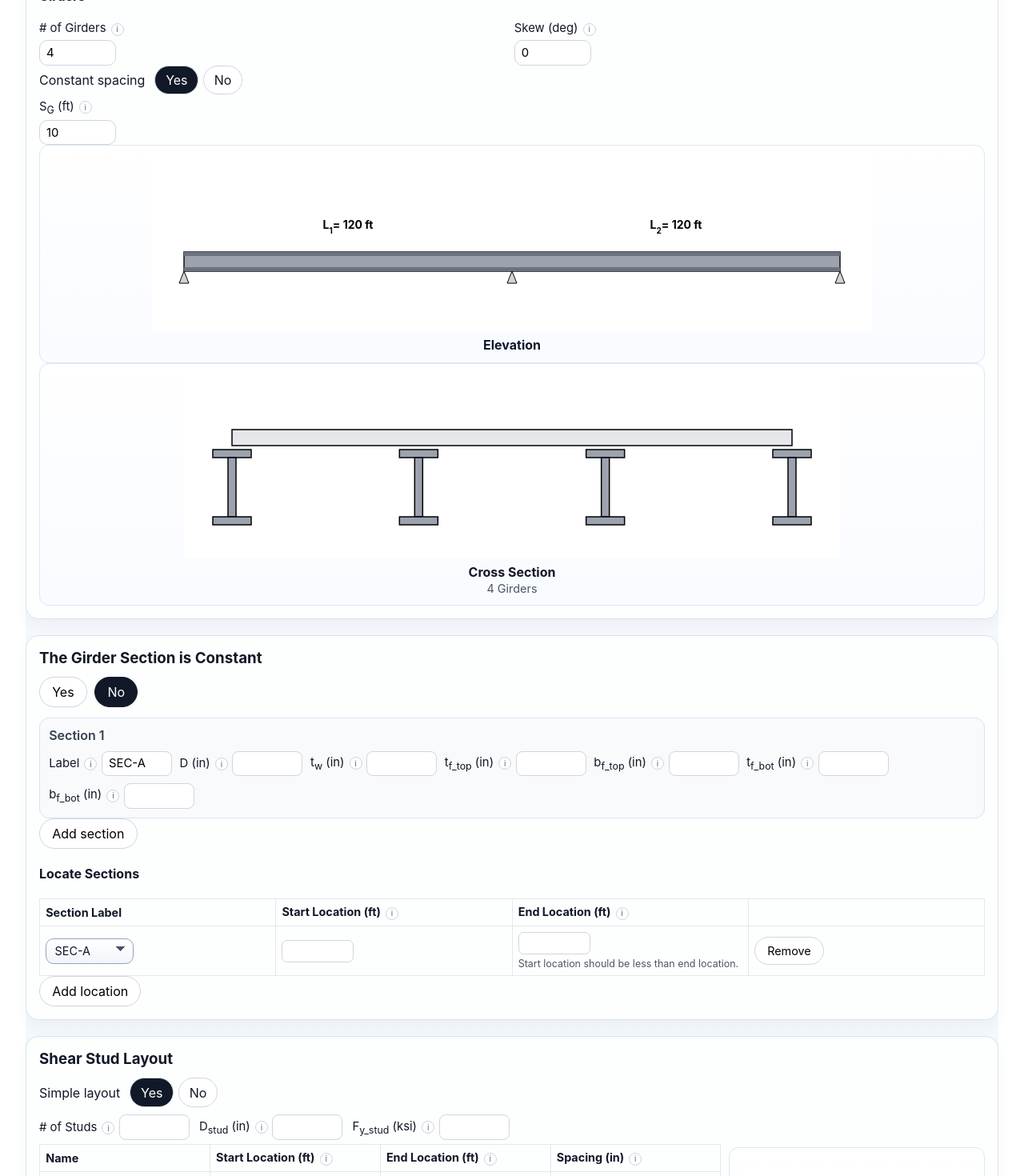
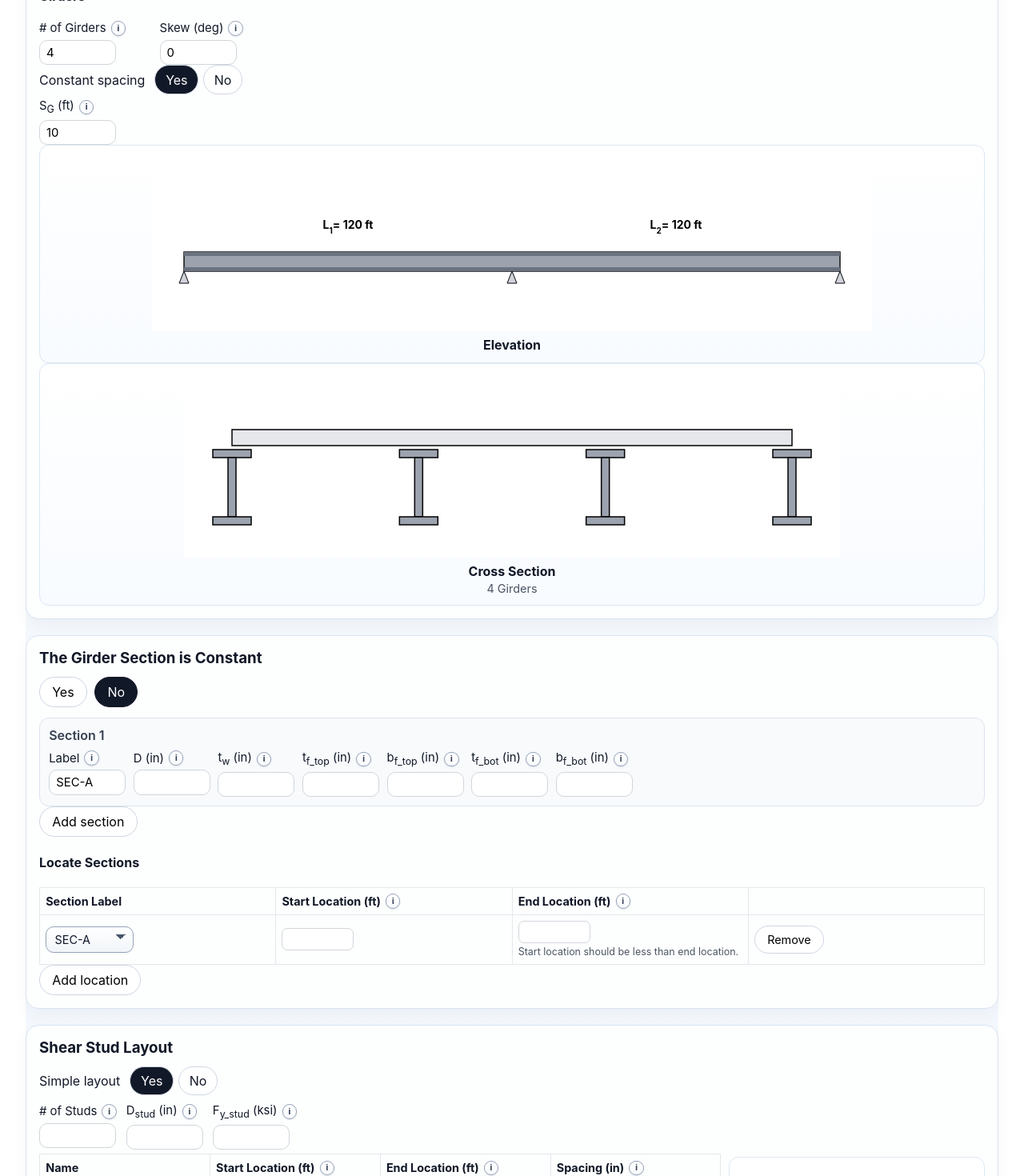
Before and after one commit to parkerallen22/Structural-Engineering-Calculation, a Next.js app: page /calculators/composite-steel-girder-lrfd in a window 1280 px wide. Shown: the part 740-2210 px from the top of the page at 80% size. Built offline with nearby package versions, Linux system fonts and the light colour scheme.

Commit message:
Polish info tooltip and icon styling for readability

```diff
--- a/src/app/calculators/composite-steel-girder-lrfd/page.js
+++ b/src/app/calculators/composite-steel-girder-lrfd/page.js
@@ -1,6 +1,7 @@
 'use client';
 
 import { useEffect, useId, useLayoutEffect, useMemo, useRef, useState } from 'react';
+import { createPortal } from 'react-dom';
 import styles from './page.module.css';
 
 const CALCULATOR_ID = 'composite-steel-girder-lrfd';
@@ -598,19 +599,19 @@ function PlaceholderSketch({ title, children }) {
 }
 
 const LIVE_LOAD_MOMENT_COLUMNS = [
-  { key: 'DC1', label: 'MDC1 (k-ft)', info: 'Moment from girder self-weight and attached steel.' },
-  { key: 'DC2', label: 'MDC2 (k-ft)', info: 'Moment from deck, barriers, and other permanent loads.' },
-  { key: 'DW', label: 'MDW (k-ft)', info: 'Moment from wearing surface.' },
-  { key: 'LL_truck', label: 'Mtruck (k-ft)', info: 'Moment from HL-93 design truck.' },
-  { key: 'LL_tandem', label: 'Mtandem (k-ft)', info: 'Moment from HL-93 design tandem.' },
+  { key: 'DC1', label: <span>M<sub>DC1</sub> (k-ft)</span>, info: 'Moment from girder self-weight and attached steel.' },
+  { key: 'DC2', label: <span>M<sub>DC2</sub> (k-ft)</span>, info: 'Moment from deck, barriers, and other permanent loads.' },
+  { key: 'DW', label: <span>M<sub>DW</sub> (k-ft)</span>, info: 'Moment from wearing surface.' },
+  { key: 'LL_truck', label: <span>M<sub>truck</sub> (k-ft)</span>, info: 'Moment from HL-93 design truck.' },
+  { key: 'LL_tandem', label: <span>M<sub>tandem</sub> (k-ft)</span>, info: 'Moment from HL-93 design tandem.' },
 ];
 
 const LIVE_LOAD_SHEAR_COLUMNS = [
-  { key: 'DC1', label: 'VDC1 (k)', info: 'Shear from girder self-weight and attached steel.' },
-  { key: 'DC2', label: 'VDC2 (k)', info: 'Shear from deck, barriers, and other permanent loads.' },
-  { key: 'DW', label: 'VDW (k)', info: 'Shear from wearing surface.' },
-  { key: 'LL_truck', label: 'Vtruck (k)', info: 'Shear from HL-93 design truck.' },
-  { key: 'LL_tandem', label: 'Vtandem (k)', info: 'Shear from HL-93 design tandem.' },
+  { key: 'DC1', label: <span>V<sub>DC1</sub> (k)</span>, info: 'Shear from girder self-weight and attached steel.' },
+  { key: 'DC2', label: <span>V<sub>DC2</sub> (k)</span>, info: 'Shear from deck, barriers, and other permanent loads.' },
+  { key: 'DW', label: <span>V<sub>DW</sub> (k)</span>, info: 'Shear from wearing surface.' },
+  { key: 'LL_truck', label: <span>V<sub>truck</sub> (k)</span>, info: 'Shear from HL-93 design truck.' },
+  { key: 'LL_tandem', label: <span>V<sub>tandem</sub> (k)</span>, info: 'Shear from HL-93 design tandem.' },
 ];
 
 function LabelWithInfo({ label, info }) {
@@ -625,7 +626,7 @@ function LabelWithInfo({ label, info }) {
 function InfoTooltip({ text }) {
   const [open, setOpen] = useState(false);
   const [renderBelow, setRenderBelow] = useState(false);
-  const [horizontalNudgePx, setHorizontalNudgePx] = useState(0);
+  const [popoverPosition, setPopoverPosition] = useState({ left: 0, top: 0 });
   const tooltipId = useId();
   const containerRef = useRef(null);
   const popoverRef = useRef(null);
@@ -659,22 +660,42 @@ function InfoTooltip({ text }) {
   }, [open]);
 
   useLayoutEffect(() => {
-    if (!open || !popoverRef.current) {
+    if (!open || !containerRef.current || !popoverRef.current) {
+      return undefined;
+    }
+
+    const margin = 12;
+
+    const updatePopoverPlacement = () => {
+      if (!containerRef.current || !popoverRef.current) {
         return;
       }
 
+      const triggerRect = containerRef.current.getBoundingClientRect();
       const popoverRect = popoverRef.current.getBoundingClientRect();
-    const margin = 12;
-    const leftOverflow = Math.max(0, margin - popoverRect.left);
-    const rightOverflow = Math.max(0, popoverRect.right - (window.innerWidth - margin));
-
-    if (leftOverflow > 0 || rightOverflow > 0) {
-      setHorizontalNudgePx(leftOverflow - rightOverflow);
-    } else {
-      setHorizontalNudgePx(0);
-    }
-
-    setRenderBelow(popoverRect.top < margin);
+      const shouldRenderBelow = triggerRect.top - popoverRect.height - margin < 0;
+
+      const rawLeft = triggerRect.left + triggerRect.width / 2 - popoverRect.width / 2;
+      const clampedLeft = Math.min(
+        Math.max(rawLeft, margin),
+        window.innerWidth - popoverRect.width - margin,
+      );
+      const top = shouldRenderBelow
+        ? triggerRect.bottom + margin
+        : triggerRect.top - popoverRect.height - margin;
+
+      setRenderBelow(shouldRenderBelow);
+      setPopoverPosition({ left: clampedLeft, top: Math.max(margin, top) });
+    };
+
+    updatePopoverPlacement();
+    window.addEventListener('resize', updatePopoverPlacement);
+    window.addEventListener('scroll', updatePopoverPlacement, true);
+
+    return () => {
+      window.removeEventListener('resize', updatePopoverPlacement);
+      window.removeEventListener('scroll', updatePopoverPlacement, true);
+    };
   }, [open, text]);
 
   return (
@@ -694,17 +715,20 @@ function InfoTooltip({ text }) {
       >
         i
       </button>
-      {open ? (
+      {open
+        ? createPortal(
           <span
             role="tooltip"
             id={tooltipId}
             ref={popoverRef}
             className={`${styles.infoPopover} ${renderBelow ? styles.infoPopoverBelow : styles.infoPopoverAbove}`}
-          style={{ '--tooltip-x-nudge': `${horizontalNudgePx}px` }}
+            style={{ left: `${popoverPosition.left}px`, top: `${popoverPosition.top}px` }}
           >
             {text}
-        </span>
-      ) : null}
+          </span>,
+          document.body,
+        )
+        : null}
     </span>
   );
 }
@@ -1455,7 +1479,7 @@ export default function CompositeSteelGirderLrfdPage() {
                       {!project.schedules.sectionConstant && (
                         <div className={styles.sectionRowTitle}>Section {index + 1}</div>
                       )}
-                      <label className={styles.inlineField}><LabelWithInfo label="Label" info="Assign a label to this section" /><input value={section.name} onChange={(event) => updateProject((current) => ({ ...current, schedules: { ...current.schedules, sectionLabels: current.schedules.sectionLabels.map((entry) => entry.id === section.id ? { ...entry, name: event.target.value } : entry) } }))} /></label>
+                      <label className={styles.field}><LabelWithInfo label="Label" info="Assign a label to this section" /><input value={section.name} onChange={(event) => updateProject((current) => ({ ...current, schedules: { ...current.schedules, sectionLabels: current.schedules.sectionLabels.map((entry) => entry.id === section.id ? { ...entry, name: event.target.value } : entry) } }))} /></label>
                       {[
                         ['D_in', <LabelWithInfo label="D (in)" info="Depth of steel beam in inches" />],
                         ['tw_in', <LabelWithInfo label={<span>t<sub>w</sub> (in)</span>} info="Web thickness in inches" />],
@@ -1464,7 +1488,7 @@ export default function CompositeSteelGirderLrfdPage() {
                         ['tf_bot_in', <LabelWithInfo label={<span>t<sub>f_bot</sub> (in)</span>} info="Bottom flange thickness in inches" />],
                         ['bf_bot_in', <LabelWithInfo label={<span>b<sub>f_bot</sub> (in)</span>} info="Bottom flange width in inches" />],
                       ].map(([key, title]) => (
-                        <label className={styles.inlineField} key={`${section.id}-${key}`}>
+                        <label className={styles.field} key={`${section.id}-${key}`}>
                           {title}
                           <NumericInput value={section[key]} onCommit={(value) => updateProject((current) => ({ ...current, schedules: { ...current.schedules, sectionLabels: current.schedules.sectionLabels.map((entry) => entry.id === section.id ? { ...entry, [key]: value } : entry) } }))} />
                         </label>
@@ -1617,9 +1641,9 @@ export default function CompositeSteelGirderLrfdPage() {
 
             {(project.schedules.studLayout?.simpleLayout ?? true) && (
               <div className={styles.inlineInputsRow}>
-                <label className={styles.inlineField}><LabelWithInfo label="# of Studs" info="Number of shear studs per row" /><NumericInput className={styles.smallInput} value={project.schedules.studLayout?.constants?.studsPerRow} onCommit={(value) => updateProject((current) => ({ ...current, schedules: { ...current.schedules, studLayout: { ...current.schedules.studLayout, constants: { ...current.schedules.studLayout.constants, studsPerRow: value } } } }))} /></label>
-                <label className={styles.inlineField}><LabelWithInfo label={<span>D<sub>stud</sub> (in)</span>} info="Diameter of shear stud in inches" /><NumericInput className={styles.smallInput} value={project.schedules.studLayout?.constants?.diameter_in} onCommit={(value) => updateProject((current) => ({ ...current, schedules: { ...current.schedules, studLayout: { ...current.schedules.studLayout, constants: { ...current.schedules.studLayout.constants, diameter_in: value } } } }))} /></label>
-                <label className={styles.inlineField}><LabelWithInfo label={<span>F<sub>y_stud</sub> (ksi)</span>} info="Yield strength of shear stud in ksi" /><NumericInput className={styles.smallInput} value={project.schedules.studLayout?.constants?.Fy_ksi} onCommit={(value) => updateProject((current) => ({ ...current, schedules: { ...current.schedules, studLayout: { ...current.schedules.studLayout, constants: { ...current.schedules.studLayout.constants, Fy_ksi: value } } } }))} /></label>
+                <label className={styles.field}><LabelWithInfo label="# of Studs" info="Number of shear studs per row" /><NumericInput className={styles.smallInput} value={project.schedules.studLayout?.constants?.studsPerRow} onCommit={(value) => updateProject((current) => ({ ...current, schedules: { ...current.schedules, studLayout: { ...current.schedules.studLayout, constants: { ...current.schedules.studLayout.constants, studsPerRow: value } } } }))} /></label>
+                <label className={styles.field}><LabelWithInfo label={<span>D<sub>stud</sub> (in)</span>} info="Diameter of shear stud in inches" /><NumericInput className={styles.smallInput} value={project.schedules.studLayout?.constants?.diameter_in} onCommit={(value) => updateProject((current) => ({ ...current, schedules: { ...current.schedules, studLayout: { ...current.schedules.studLayout, constants: { ...current.schedules.studLayout.constants, diameter_in: value } } } }))} /></label>
+                <label className={styles.field}><LabelWithInfo label={<span>F<sub>y_stud</sub> (ksi)</span>} info="Yield strength of shear stud in ksi" /><NumericInput className={styles.smallInput} value={project.schedules.studLayout?.constants?.Fy_ksi} onCommit={(value) => updateProject((current) => ({ ...current, schedules: { ...current.schedules, studLayout: { ...current.schedules.studLayout, constants: { ...current.schedules.studLayout.constants, Fy_ksi: value } } } }))} /></label>
               </div>
             )}
 
@@ -1671,7 +1695,7 @@ export default function CompositeSteelGirderLrfdPage() {
           <section className={styles.card}>
             <h3 className={styles.sectionTitle}>Diaphragm Location</h3>
             <div className={`${styles.inlineInputsRow} ${styles.buttonRowSpacing}`}>
-              <label className={styles.inlineField}>
+              <label className={styles.field}>
                 <LabelWithInfo label="# of Diaphragms" info="Number of diphragms" />
                 <NumericInput
                   className={styles.smallInput}
--- a/src/app/calculators/composite-steel-girder-lrfd/page.module.css
+++ b/src/app/calculators/composite-steel-girder-lrfd/page.module.css
@@ -591,3 +591,109 @@
     padding-inline: 0;
   }
 }
+
+/* Conflict-safe overrides: keep changes grouped at file end to minimize merge overlap. */
+.grid3.compactInputGrid,
+.grid4.compactInputGrid {
+  grid-template-columns: repeat(auto-fit, minmax(145px, max-content));
+  justify-content: start;
+}
+
+.compactInputGrid .field {
+  width: 100%;
+  max-width: 210px;
+}
+
+.infoTooltipWrap {
+  isolation: isolate;
+  z-index: 5;
+}
+
+.infoPopover {
+  position: fixed;
+  left: auto;
+  transform: none;
+  z-index: 5000;
+}
+
+.infoPopoverAbove {
+  transform-origin: bottom center;
+}
+
+.infoPopoverBelow {
+  transform-origin: top center;
+}
+
+.sectionRow {
+  align-items: flex-start;
+}
+
+.deckRebarPairGrid {
+  grid-template-columns: repeat(2, minmax(0, 1fr));
+  align-items: start;
+}
+
+@media (max-width: 760px) {
+  .deckRebarPairGrid {
+    grid-template-columns: 1fr;
+  }
+}
+
+.deckRebarPanel {
+  align-content: start;
+}
+
+.deckRebarInputsCompact {
+  grid-template-columns: repeat(2, minmax(0, 145px));
+  align-items: start;
+}
+
+.liveLoadsTable th,
+.liveLoadsTable td {
+  width: auto;
+}
+
+.liveLoadsTable th:first-child,
+.liveLoadsTable td:first-child {
+  min-width: 112px;
+}
+
+/* Tooltip polish: ensure readable popup width/text and cleaner info button appearance. */
+.labelWithInfo {
+  align-items: center;
+}
+
+.infoIcon {
+  width: 1.15rem;
+  height: 1.15rem;
+  border: 1px solid #94a3b8;
+  color: #334155;
+  background: linear-gradient(180deg, #ffffff 0%, #f8fafc 100%);
+  font-size: 0.72rem;
+  font-weight: 600;
+  box-shadow: 0 1px 2px rgba(15, 23, 42, 0.12);
+  transition: border-color 120ms ease, color 120ms ease, box-shadow 120ms ease;
+}
+
+.infoIcon:hover {
+  border-color: #64748b;
+  color: #0f172a;
+  box-shadow: 0 2px 5px rgba(15, 23, 42, 0.16);
+}
+
+.infoPopover {
+  display: block;
+  width: min(280px, calc(100vw - 1.5rem));
+  max-width: 280px;
+  min-width: 190px;
+  box-sizing: border-box;
+  white-space: normal;
+  overflow-wrap: anywhere;
+  word-break: normal;
+  padding: 0.55rem 0.65rem;
+  border-color: #cbd5e1;
+  box-shadow: 0 10px 26px rgba(15, 23, 42, 0.18);
+  color: #1f2937;
+  font-size: 0.8rem;
+  line-height: 1.4;
+}
```
Lines whose indentation alone changed are shown as unchanged.
